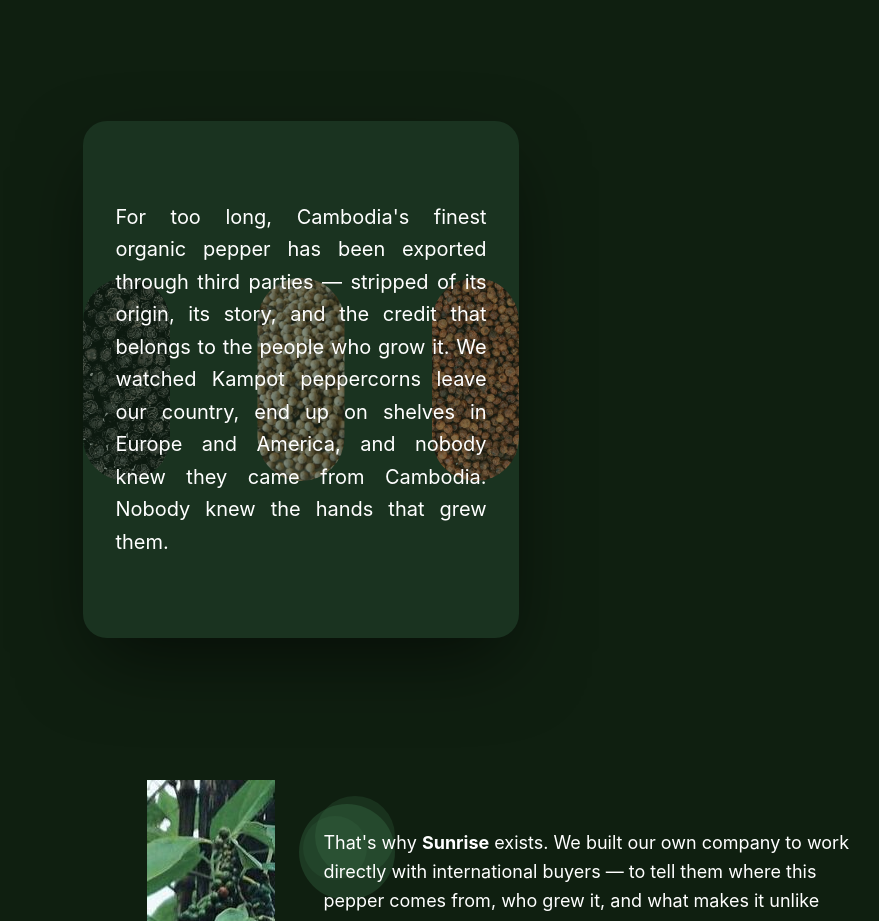
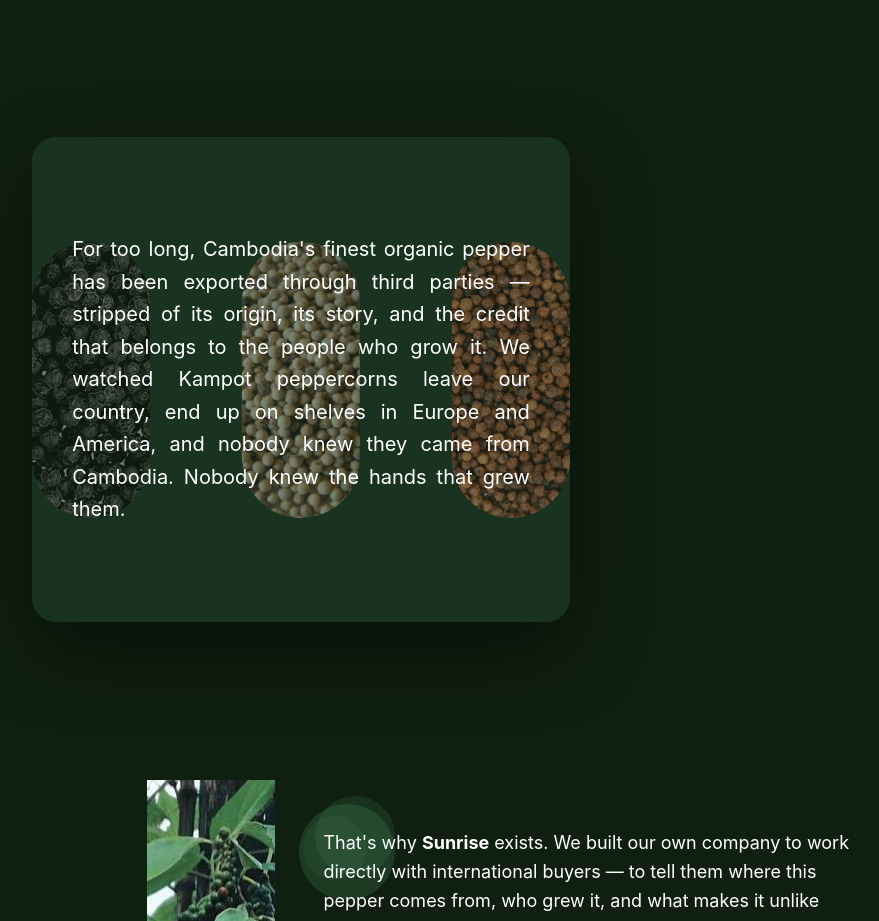
Before and after one commit to keanglongky-del/sunrise-web, a Next.js app: page / in a window 1280 px wide. Shown: the part 1860-2781 px from the top of the page, without its empty margins (339-1218 px from the left). Built offline with nearby package versions, Linux system fonts and the light colour scheme.

Commit message:
Slide 3: upsize card and pill panels

```diff
--- a/src/app/page.tsx
+++ b/src/app/page.tsx
@@ -176,20 +176,20 @@ export default function Home() {
         <div className="absolute inset-0 bg-[#0f1f10]" />
 
         {/* Vertical story card — lighter green, middle layer */}
-        <div className="relative z-10 w-[75%] md:w-[40%] lg:w-[34%] max-h-[75vh] md:max-h-[80vh] bg-[#1a3320] rounded-2xl md:rounded-3xl py-10 md:py-16 lg:py-20 px-6 md:px-8 shadow-[0_30px_80px_-15px_rgba(0,0,0,0.6)] overflow-visible">
+        <div className="relative z-10 w-[82%] md:w-[48%] lg:w-[42%] max-h-[80vh] md:max-h-[85vh] bg-[#1a3320] rounded-2xl md:rounded-3xl py-12 md:py-20 lg:py-24 px-7 md:px-10 shadow-[0_30px_80px_-15px_rgba(0,0,0,0.6)] overflow-visible">
 
           {/* 3 pill panels — on top of card, behind text, 50% opacity */}
           <div className="absolute inset-0 flex items-center justify-center pointer-events-none z-0">
             {/* Black pepper — left */}
-            <div className="absolute left-[2%] md:left-[0%] w-[22%] md:w-[20%] aspect-[3/6] md:aspect-[3/7] rounded-[999px] overflow-hidden opacity-50">
+            <div className="absolute left-[2%] md:left-[0%] w-[24%] md:w-[22%] aspect-[3/6] md:aspect-[3/7] rounded-[999px] overflow-hidden opacity-50">
               <Image src="/images/pepper-black.jpg" alt="Black Kampot Pepper" fill className="object-cover scale-125" />
             </div>
             {/* White pepper — center */}
-            <div className="absolute left-1/2 -translate-x-1/2 w-[22%] md:w-[20%] aspect-[3/6] md:aspect-[3/7] rounded-[999px] overflow-hidden opacity-50">
+            <div className="absolute left-1/2 -translate-x-1/2 w-[24%] md:w-[22%] aspect-[3/6] md:aspect-[3/7] rounded-[999px] overflow-hidden opacity-50">
               <Image src="/images/pepper-white.jpg" alt="White Kampot Pepper" fill className="object-cover scale-150" />
             </div>
             {/* Red pepper — right */}
-            <div className="absolute right-[2%] md:right-[0%] w-[22%] md:w-[20%] aspect-[3/6] md:aspect-[3/7] rounded-[999px] overflow-hidden opacity-50">
+            <div className="absolute right-[2%] md:right-[0%] w-[24%] md:w-[22%] aspect-[3/6] md:aspect-[3/7] rounded-[999px] overflow-hidden opacity-50">
               <Image src="/images/pepper-red.jpg" alt="Red Kampot Pepper" fill className="object-cover scale-125" />
             </div>
           </div>
```
